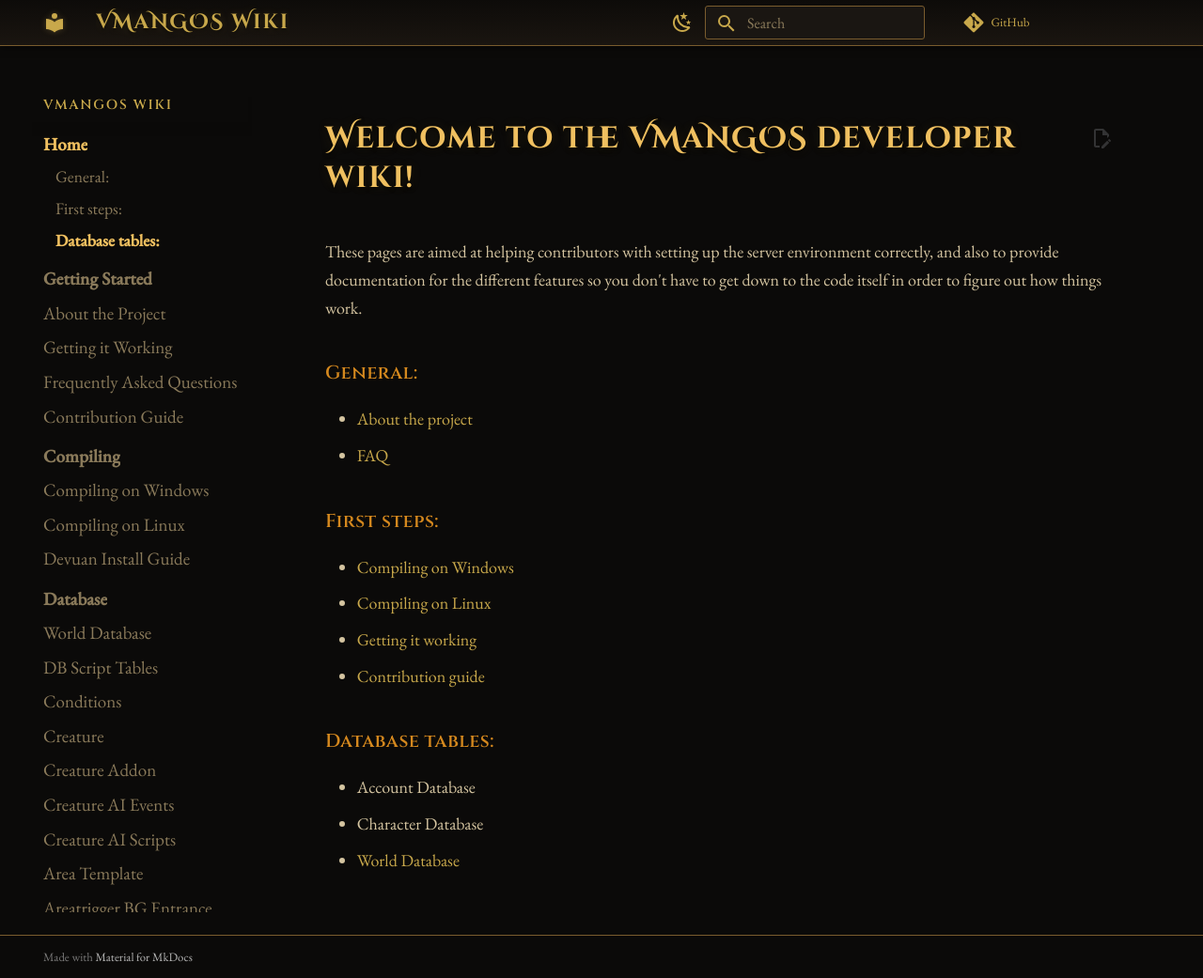
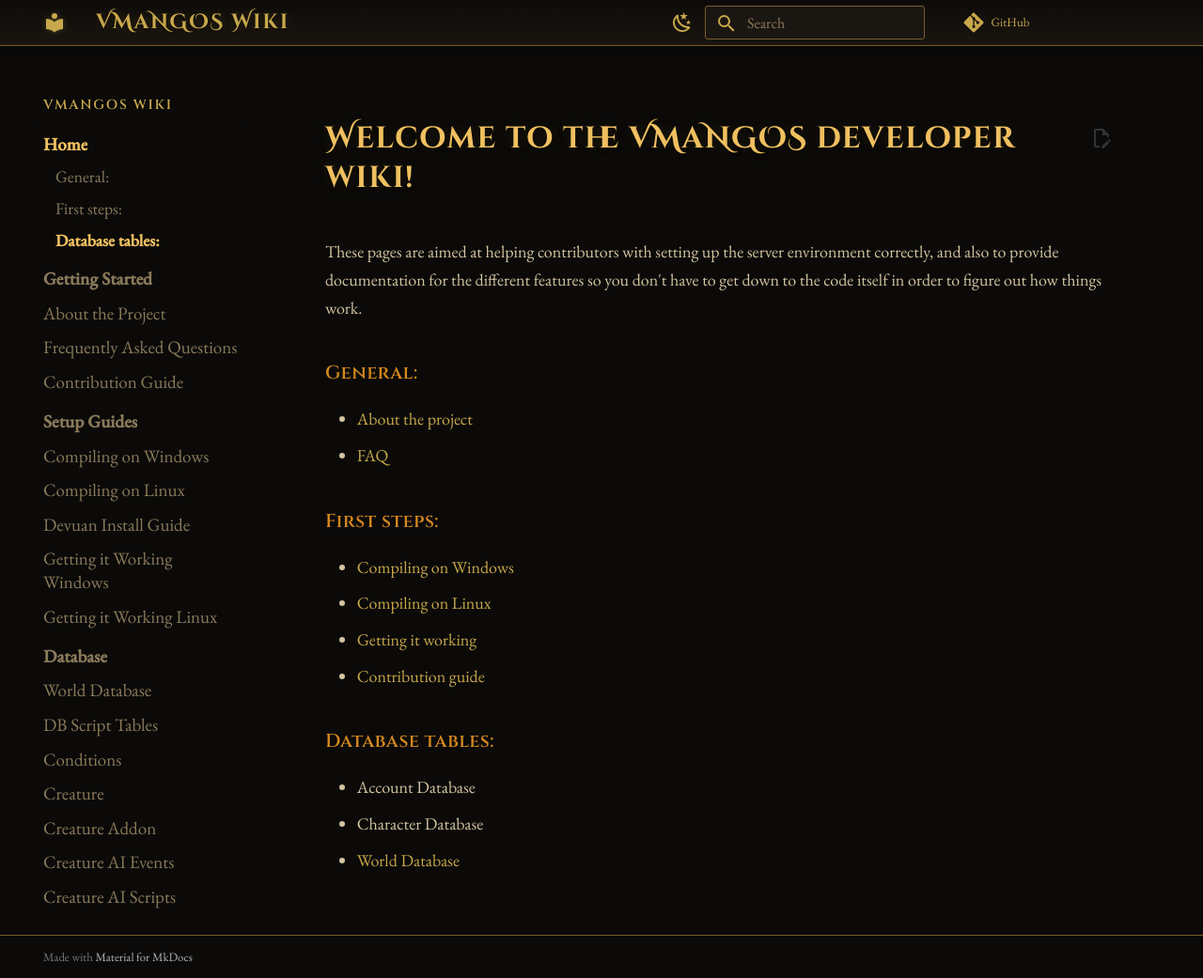
Before and after one commit to Daribon/Wikitest, an MkDocs documentation site: the page built from docs/README.md, in a window 1280 px wide and 1041 px high. Shown: the whole window at 94% size. Built offline with MkDocs 1.6.1 and Material for MkDocs 9.7.7, drawn with Linux system fonts in a browser that asks for light colours; comment, search, counter and statistics services are not loaded.

Commit message:
Update navigation structure in mkdocs.yml

```diff
--- a/mkdocs.yml
+++ b/mkdocs.yml
@@ -55,13 +55,14 @@ nav:
   - Home: README.md
   - Getting Started:
       - About the Project: About-the-project.md
-      - Getting it Working: Getting-it-working.md
       - Frequently Asked Questions: Frequently-Asked-Questions.md
       - Contribution Guide: Contribution-guide.md
-  - Compiling:
+  - Setup Guides:
       - Compiling on Windows: Compiling-on-Windows.md
       - Compiling on Linux: Compiling-on-Linux.md
       - Devuan Install Guide: Devuan-install-guide.md
+      - Getting it Working Windows: Getting-it-working-Windows.md
+      - Getting it Working Linux: Getting-it-working-Linux.md
   - Database:
       - World Database: World-Database.md
       - DB Script Tables: DB-Script-Tables.md
```
